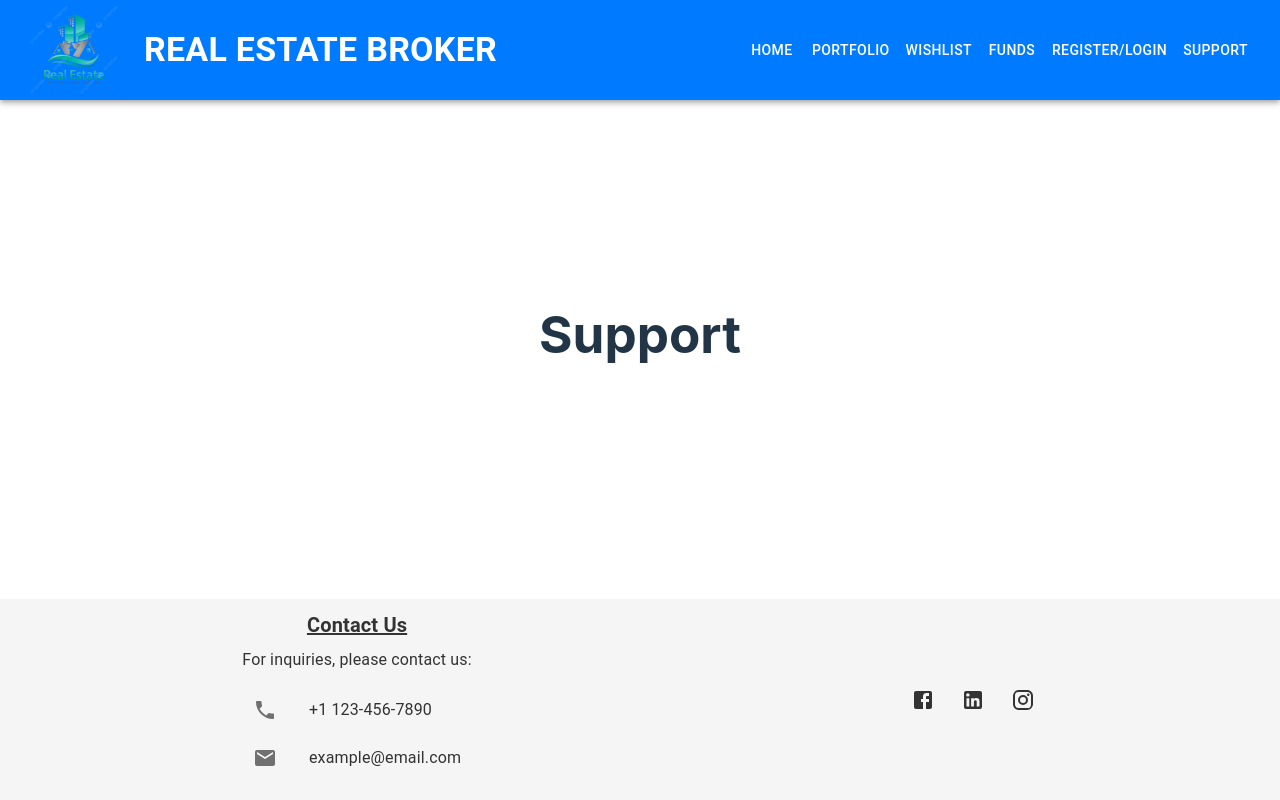
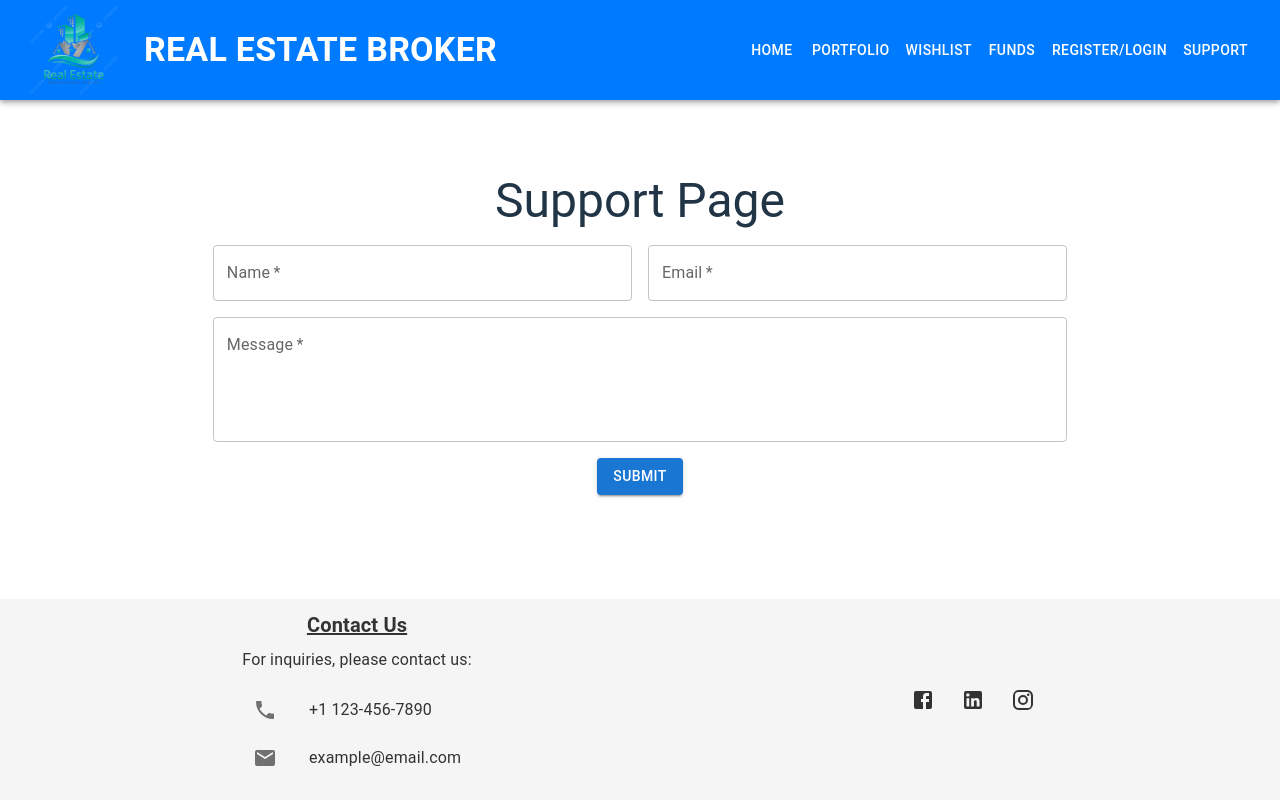
Before and after one commit to ChinmayPillai/Real_Estate_Broker_WebApp, a React (Vite) app in the folder Client/: page /support in a window 1280 px wide. Built offline with nearby package versions, Linux system fonts and the light colour scheme.

Commit message:
Added support page

```diff
--- a/Client/src/components/Home/Home.jsx
+++ b/Client/src/components/Home/Home.jsx
@@ -78,13 +78,6 @@ export default function Home() {
       location: "Los Angeles",
       ltp: "$750,000",
     },
-    {
-      id: 6,
-      image: "property3.jpg",
-      type: "Condo",
-      location: "Chicago",
-      price: "$400,000",
-    },
   ];
 
   const buyingContainerRef = useRef(null);
--- a/Client/src/components/Support/Support.jsx
+++ b/Client/src/components/Support/Support.jsx
@@ -1,7 +1,59 @@
-export default function Support() {
+import React from "react";
+import { Container, Typography, Grid, TextField, Button } from "@mui/material";
+
+const Support = () => {
+  const handleSubmit = (event) => {
+    event.preventDefault();
+    const formData = new FormData(event.target);
+    const data = Object.fromEntries(formData.entries());
+    console.log(data); // You can handle form submission here, like sending data to a server
+  };
+
   return (
-    <>
-      <h1>Support</h1>
-    </>
+    <Container>
+      <Typography variant="h3" align="center" gutterBottom>
+        Support Page
+      </Typography>
+      <form onSubmit={handleSubmit}>
+        <Grid container spacing={2} justifyContent="center">
+          <Grid item xs={12} md={6}>
+            <TextField
+              label="Name"
+              name="name"
+              fullWidth
+              variant="outlined"
+              required
+            />
+          </Grid>
+          <Grid item xs={12} md={6}>
+            <TextField
+              label="Email"
+              name="email"
+              fullWidth
+              variant="outlined"
+              required
+            />
+          </Grid>
+          <Grid item xs={12}>
+            <TextField
+              label="Message"
+              name="message"
+              multiline
+              rows={4}
+              fullWidth
+              variant="outlined"
+              required
+            />
+          </Grid>
+          <Grid item xs={12} align="center">
+            <Button type="submit" variant="contained" color="primary">
+              Submit
+            </Button>
+          </Grid>
+        </Grid>
+      </form>
+    </Container>
   );
-}
+};
+
+export default Support;
```
